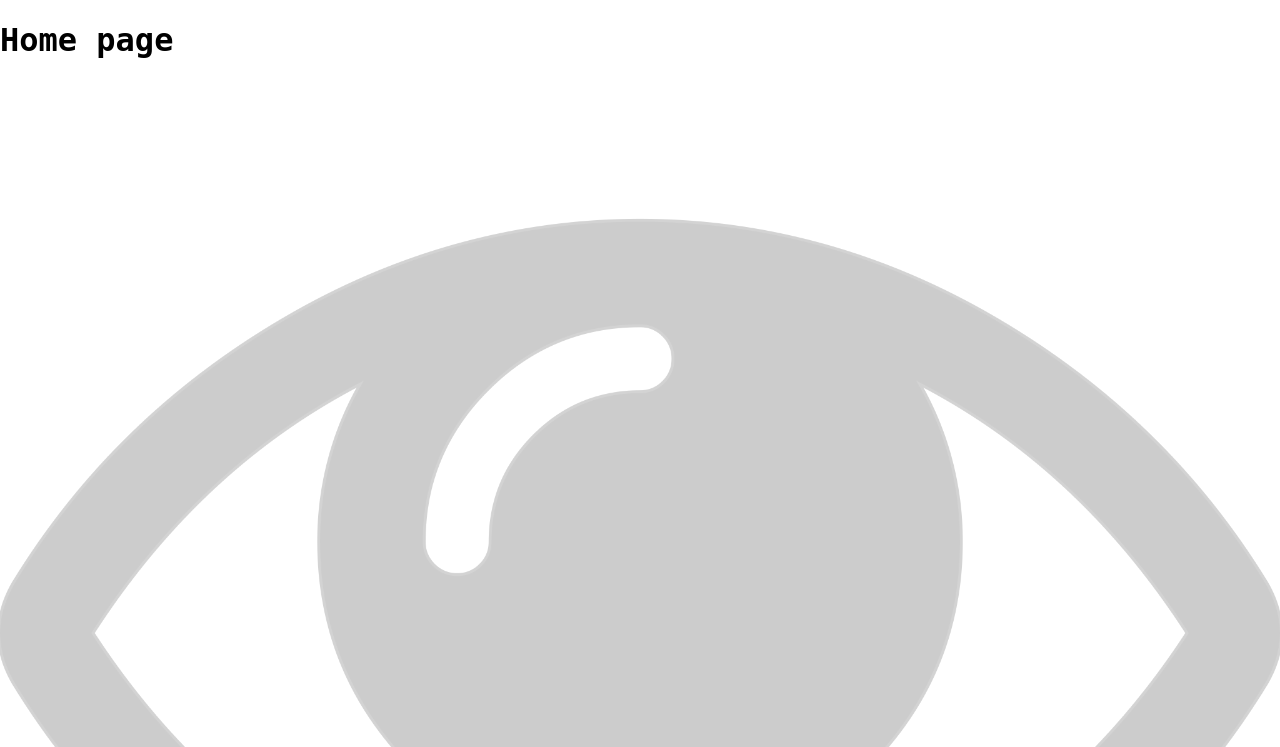
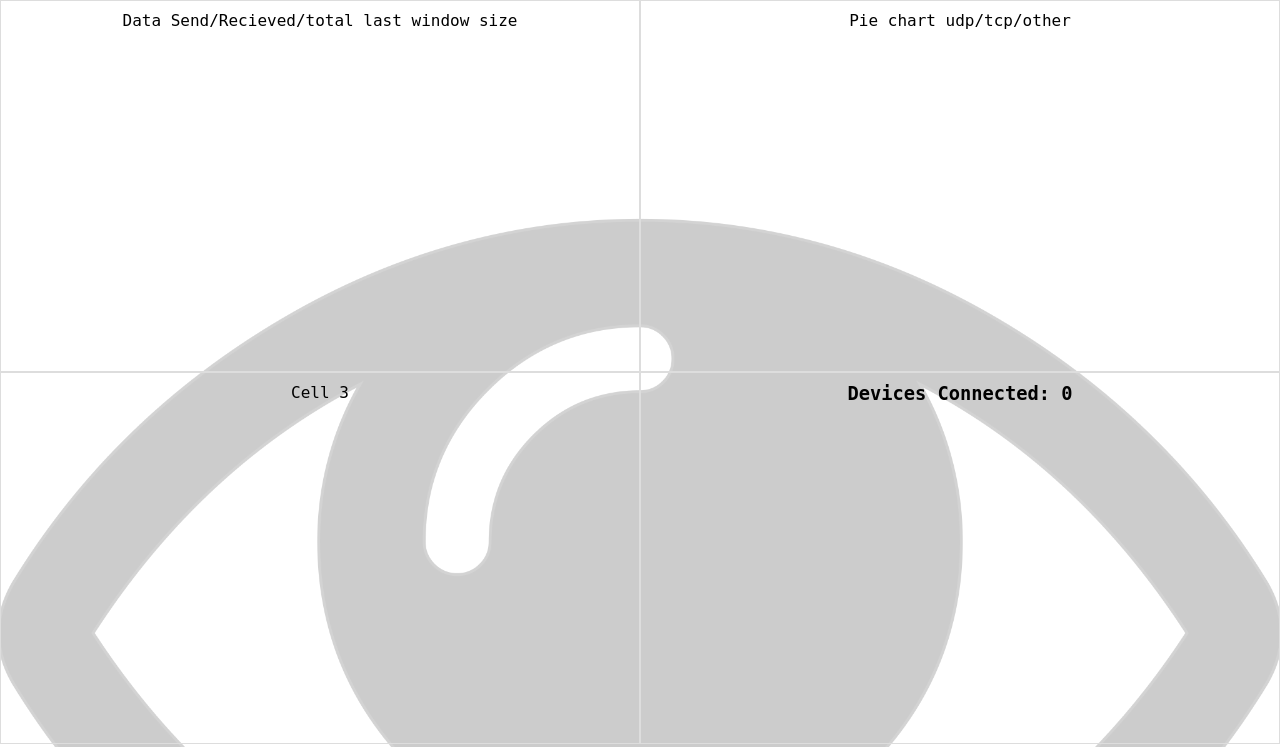
Before and after one commit to SavvaS412/neteye, a Flask app: page / in a window 1280 px wide. Shown: the part 53-800 px from the top of the page. Run offline with Flask 3, Linux system fonts and the light colour scheme; data that the repository does not hold is empty.

Commit message:
feat: create devices list

```diff
--- /dev/null
+++ b/static/home.css
@@ -0,0 +1,89 @@
+#home-container {
+    display: flex;
+    flex-wrap: wrap;
+    width: 100%; /* Adjust width as needed */
+    height: calc(100vh - 56px);
+    margin: 0 auto; /* Center the container horizontally */
+}
+
+.cell {
+    width: 50%; /* Each cell takes up 1/3rd of the width */
+    height: 50%; /* Each cell takes up 1/3rd of the width */
+    box-sizing: border-box; /* Include padding in width calculation */
+    padding: 10px; /* Add some padding to the cells */
+    border: 1px solid #ddd; /* Add a thin border */
+    text-align: center; /* Center the text content */
+}
+
+.cell h3{
+    margin: 0px;
+    height: 10%;
+}
+
+/* device list */
+#devices-list {
+    list-style: none;
+    padding: 0;
+    margin: 0, 0;
+    display: flex;
+    flex-direction: column;
+    padding-left: 0;
+    height: 90%;
+    margin-top: 0; /* Add this line to remove the top margin */
+    margin-bottom: 0; /* Add this line to remove the bottom margin */
+    overflow: auto;
+  }
+
+  .device-item {
+    display: flex;
+    align-items: right;
+    border-bottom: 2px solid #888;
+    padding: 8px;
+    background-color: transparent;
+    transition: background-color linear 0.1s;
+  }
+
+  .status-circle {
+    vertical-align: middle;
+    height: 12px;
+    width: 12px;
+    border-radius: 50%;
+    display: inline-block;
+  }
+
+  .status-circle.blink{
+    animation: blink 1.5s ease-in;
+  }
+
+  @keyframes blink {
+    0%{
+      transform: scale(1);
+      opacity: .50;
+    }
+    25%{
+      opacity: 1;
+    }
+    50%{
+      transform: scale(1.1);
+      opacity: .50;
+    }
+    75%{
+      opacity: 1;
+    }
+    100%{
+      opacity: .75;
+      transform: scale(1);
+    }
+  }
+
+  .arrow {
+    font-size: 18px;
+    transition: transform 0.2s ease-in-out;
+  }
+
+  .device-info {
+    flex: 1;
+    text-align: left;
+  }
+
+/* on hover transition: background-color 0.1s ease; */
--- /dev/null
+++ b/static/home.js
@@ -0,0 +1,135 @@
+    // Dictionary object to store devices by their IP addresses
+    const devicesDict = {};
+
+    function fetchDevices() {
+        fetch("/api/map")
+        .then(response => {
+            if (!response.ok) {
+                throw new Error('Network response was not ok');
+            }
+            return response.json();
+        })
+        .then(data => {
+            // Handle the JSON data here
+
+            // Update devices dictionary with the latest information
+            data.forEach(device => {
+                if (device.is_available) {
+                    const ip = device.ip;
+                    if (devicesDict[ip]) {
+                        // If device already exists, update its information
+                        Object.assign(devicesDict[ip], device);
+                    } else {
+                        // If device is new, add it to the dictionary
+                        devicesDict[ip] = device;
+                    }
+                }
+            });
+
+            // Render the latest device information
+            renderDevices();
+            removeOldDevices(data);
+            updateDeviceCount(Object.keys(devicesDict).length);
+        })
+        .catch(error => {
+            console.error('There was a problem with the fetch operation:', error);
+        });
+    }
+
+    function updateDeviceCount(length) {
+        let count = document.getElementById("device-count");
+        count.innerText = `Devices Connected: ${length}`;
+    }
+
+    function renderDevices() {
+        // Clear previous device list
+        const activeDevicesList = document.getElementById('devices-list');
+
+        // Loop through devices in the dictionary and add them to the list
+        Object.values(devicesDict).forEach(device => {
+            const deviceItems = document.querySelectorAll(".device-item");
+            const deviceItemsArray = Array.from(deviceItems);
+            const foundItem = deviceItemsArray.find(item => {
+                // Safely access the IP text content while handling potential errors
+                const ipElement = item.querySelector(".device-info .ip");
+
+                if (ipElement) {
+                  const deviceIP = ipElement.textContent.trim(); // Get IP and trim whitespace
+                  return deviceIP === device.ip; // Compare with target IP
+                } else {
+                  console.warn("Device item missing IP element:", item); // Log a warning if IP element is absent
+                  return false; // Skip this item if IP element is not found
+                }
+              });
+
+            if (foundItem)
+            {
+                const nameElement = foundItem.querySelector(".device-info .name");
+                const latencyElement = foundItem.querySelector(".latency");
+                const statusCircle = foundItem.querySelector(".status-circle");
+
+                // Update name only if changed
+                if (device.name && nameElement.textContent.trim() !== device.name) {
+                  nameElement.textContent = device.name;
+                }
+
+                // Update latency only if changed
+                if (device.latency && latencyElement.textContent.trim() !== device.latency + "ms") {
+                  latencyElement.textContent = device.latency + "ms";
+
+                    blinkStatusCircle(statusCircle);
+
+                }
+
+                // Update status circle color based on availability
+                statusCircle.style.background = device.is_available
+                  ? "rgb(136, 238, 136)" /* green */
+                  : "rgb(238, 136, 136)"; /* red */
+            }
+            else {
+                const listItem = document.createElement('li');
+                listItem.classList.add("device-item");
+                listItem.innerHTML = `
+                <span class="device-info">
+                  <span class="name">${device.name}</span>
+                  <span class="ip">${device.ip}</span>
+                  <span class="status-circle" style="background: ${device.is_available ? 'rgb(136, 238, 136)' : 'rgb(238, 136, 136)'};"></span>
+                  <span class="latency">${device.latency}ms</span>
+                </span>`;    //&#9655 for white
+
+                activeDevicesList.appendChild(listItem);
+            }
+
+        });
+    }
+
+    function removeOldDevices(data) {
+        const activeDevicesList = document.getElementById('devices-list');
+        /* check for reverse existence, removal */
+        const existingItems = activeDevicesList.querySelectorAll(".device-item");
+        // Loop through existing items and check against data
+        for (const existingItem of existingItems) {
+            const existingIP = existingItem.querySelector(".device-info .ip").textContent.trim();
+            const foundDevice = data.find(device => device.ip === existingIP);
+
+            if (!foundDevice) {
+                // Remove the item if not found in data
+                activeDevicesList.removeChild(existingItem);
+            }
+        }
+    }
+
+
+function blinkStatusCircle(statusCircle) {
+    statusCircle.classList.add("blink");
+
+    setTimeout(() => {
+        statusCircle.classList.remove("blink");
+    }, 3000);
+}
+
+
+
+fetchDevices();
+const updateInterval = 5000; //TODO: change this to take out of settings (5 sec)
+setInterval(fetchDevices, updateInterval);
--- a/templates/home.html
+++ b/templates/home.html
@@ -1,4 +1,16 @@
 {% extends "base.html" %}
 {% block content %}
-    <h1>Home page</h1>
+    <link rel="stylesheet" href="{{ url_for('static', filename='home.css') }}">
+    <script src="{{ url_for('static', filename='home.js') }}"></script>
+
+    <div id="home-container">
+        <div class="cell">Data Send/Recieved/total last window size</div>
+        <div class="cell">Pie chart udp/tcp/other</div>
+        <div class="cell">Cell 3</div>
+        <div class="cell">
+            <h3 id="device-count">Devices Connected: 0</h3>
+            <ul id="devices-list"></ul>
+        </div>
+
+    </div>
 {% endblock %}
```
